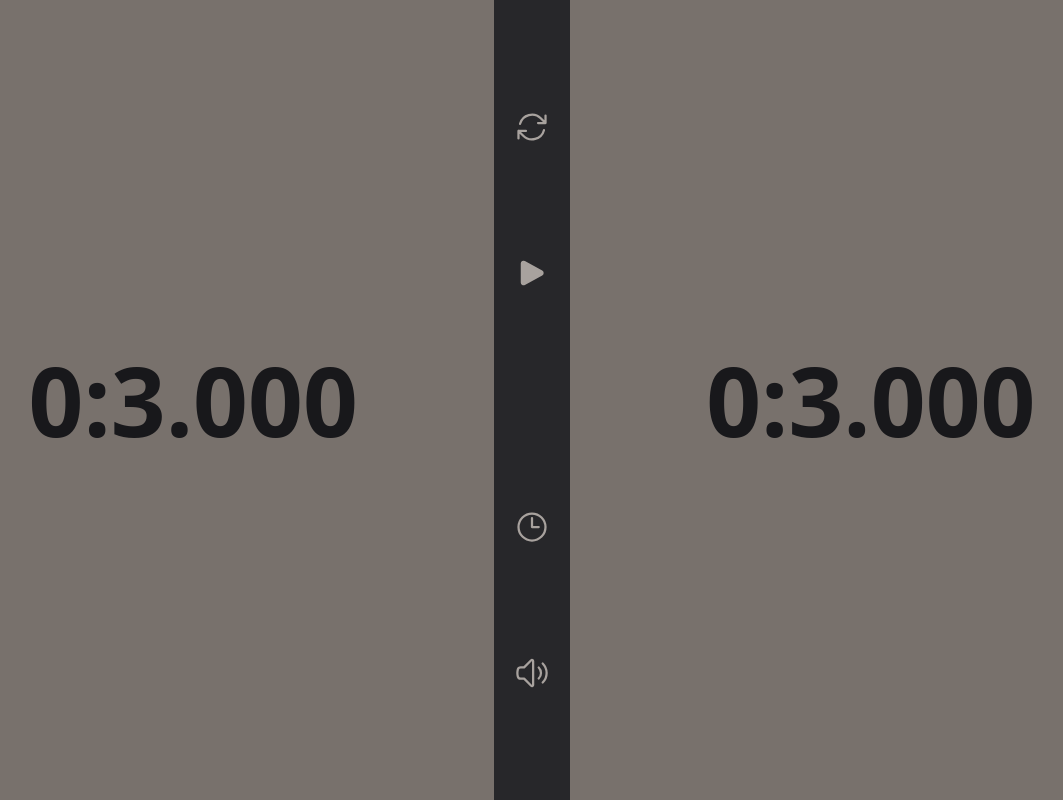
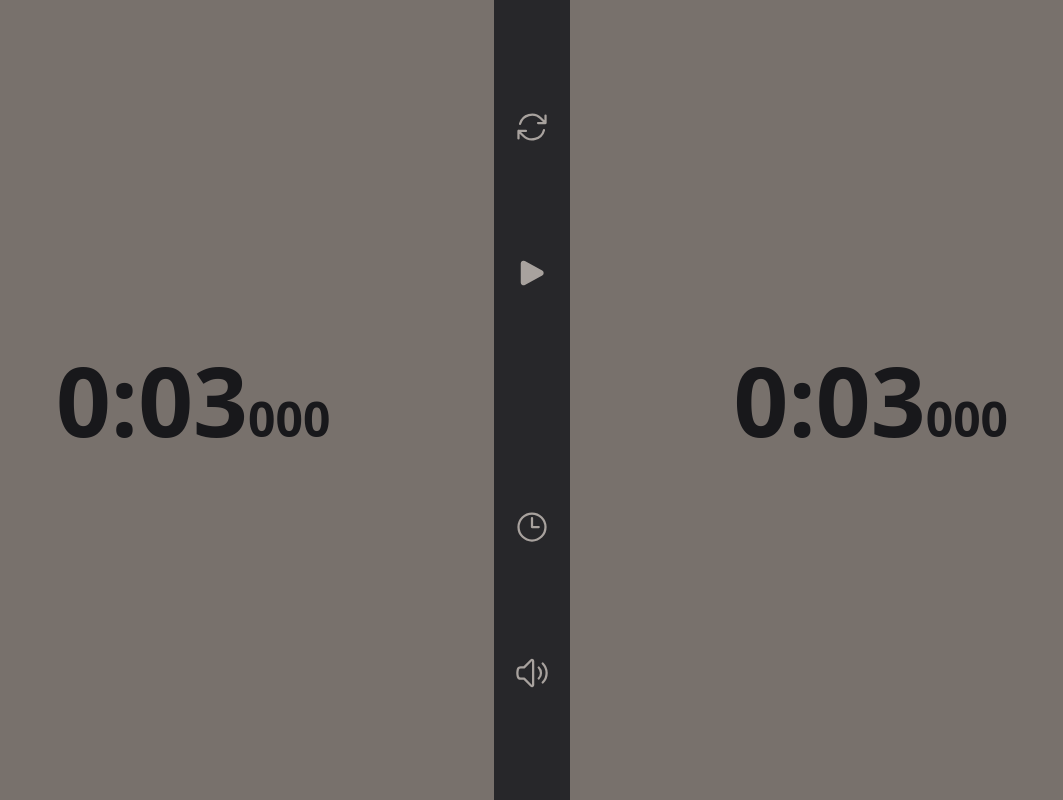
Before and after one commit to mamad-1999/Chess-Clocks, a Next.js app: page / in a window 1280 px wide. Shown: the whole page, without its empty margins (108-1171 px from the left). Built offline with nearby package versions, Linux system fonts and the light colour scheme.

Commit message:
style: change time color {when running} and millisecond size

```diff
--- a/src/app/components/NumberBox.tsx
+++ b/src/app/components/NumberBox.tsx
@@ -20,8 +20,9 @@ const NumberBox = (
             onClick={() => click()}
             className={`w-full md:w-1/2 ${color} md:h-screen h-1/2 flex items-center justify-center cursor-pointer select-none`
             }>
-            <h3 className="text-8xl font-semibold text-zinc-900">
-                {formatTime(time)}
+            <h3 className={`text-8xl text-center font-semibold ${color === "bg-stone-500" ? "text-zinc-900" : "text-white"} `}>
+                {formatTime(time).substring(-1, 4)}
+                <span className="text-5xl">{formatTime(time).substring(5, 9)}</span>
             </h3>
         </button >
     )
--- a/src/app/components/Timer.tsx
+++ b/src/app/components/Timer.tsx
@@ -67,8 +67,8 @@ const Timer = () => {
 
         dispatch(startTime1())
         const time = setInterval(() => {
-            dispatch(decrementPlayer1(100))
-        }, 100) // => 10 milliSecond
+            dispatch(decrementPlayer1(10))
+        }, 10) // => 10 milliSecond
 
         setLocalStorageItem("interval", JSON.stringify(time))
     }
--- a/src/app/util/formatTime.ts
+++ b/src/app/util/formatTime.ts
@@ -1,5 +1,5 @@
 export function formatTime(time: number) {
   const minutes = Math.floor(time / 60000);
   const seconds = ((time % 60000) / 1000).toFixed(3);
-  return `${minutes}:${seconds}`;
+  return `${minutes}:${+seconds < 10 ? "0" : ""}${seconds}`;
 }
```
